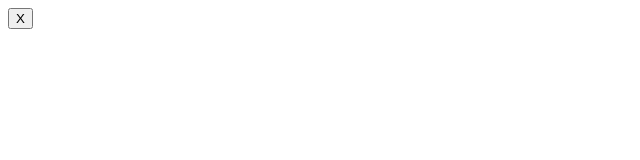
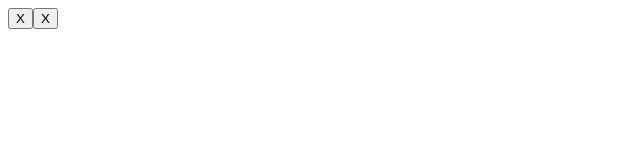
Before and after one commit to mxu27/my-react-app, a React (Vite) app: page / in a window 1280 px wide. Shown: the top 160 px of the page, without its empty margins (0-640 px from the left). Built offline with nearby package versions, Linux system fonts and the light colour scheme.

Commit message:
First squares

```diff
--- a/src/App.jsx
+++ b/src/App.jsx
@@ -1,3 +1,8 @@
 export default function Square() {
-  return <button className="square">X</button>;
+  return (
+    <>
+      <button className="square">X</button>
+      <button className="square">X</button>
+    </>
+  )
 }
```
